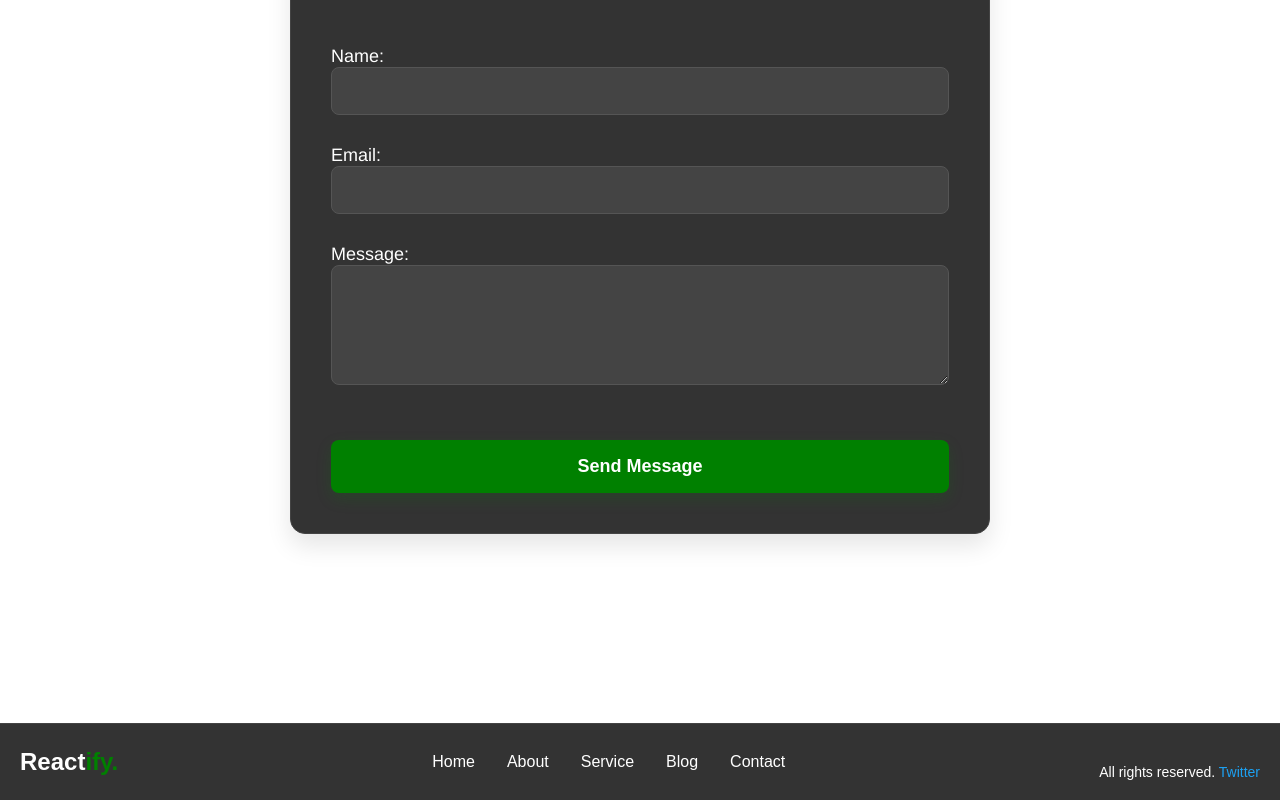
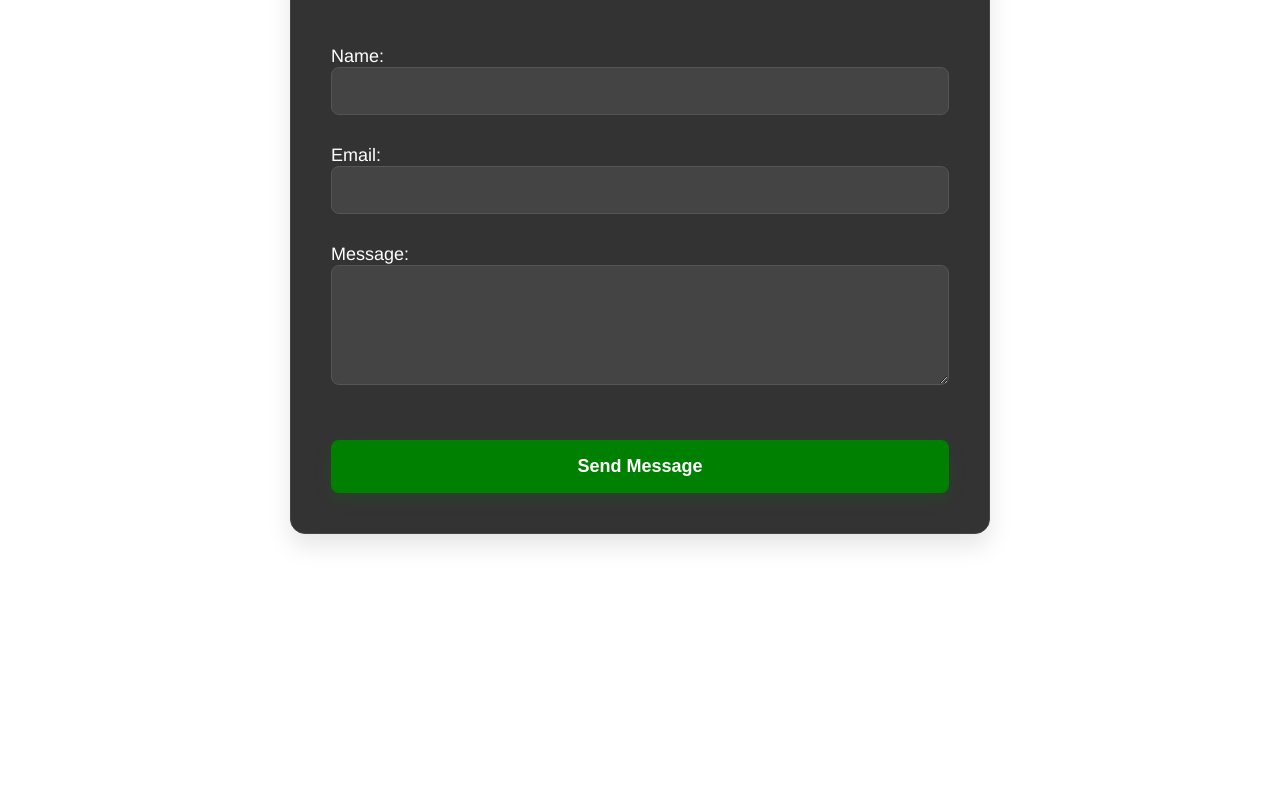
Before and after one commit to workmdirfan29/ReactJs_StartUPCode, a React (Vite) app: page /contact in a window 1280 px wide. Shown: the part 206-1006 px from the top of the page. After the commit the page ends 929 px from the top, so only its background shows below. Built offline with nearby package versions, Linux system fonts and the light colour scheme.

Commit message:
Footer removed Update Comming soon

```diff
--- a/src/App.jsx
+++ b/src/App.jsx
@@ -1,7 +1,6 @@
 import React from 'react'
 import Navbar from './components/Navbar/Navbar'
 import { Outlet } from 'react-router'
-import Footer from './components/Footer/Footer'
 
 const App = () => {
   return (
@@ -10,7 +9,6 @@ const App = () => {
       <main style={{minHeight: "100vh"}}>
           <Outlet />
       </main>
-      <Footer />
     </>
   )
 }
--- a/src/components/Footer/Footer.css
+++ /dev/null
@@ -1,51 +0,0 @@
-/* Footer.css */
-.footer {
-    display: flex;
-    justify-content: space-between;
-    align-items: center;
-    padding: 20px;
-    background-color: #333;
-    color: white;
-    font-family: Arial, sans-serif;
-    border-top: 1px solid #444;
-  }
-
-  .footer-left h1 {
-    margin: 0;
-    font-size: 24px;
-  }
-
-  .footer-right ul {
-    list-style: none;
-    padding: 0;
-  }
-
-  .footer-right li {
-    display: inline;
-    margin-right: 20px;
-  }
-
-  .footer-right a {
-    color: white;
-    text-decoration: none;
-    font-size: 16px;
-  }
-
-  .footer-right a:hover {
-    text-decoration: underline;
-  }
-
-  .footer-bottom {
-    text-align: center;
-    margin-top: 20px;
-    font-size: 14px;
-  }
-
-  .footer-bottom a {
-    color: #1da1f2;  /* Twitter blue color */
-    text-decoration: none;
-  }
-
-  .footer-bottom a:hover {
-    text-decoration: underline;
-  }
--- a/src/components/Footer/Footer.jsx
+++ /dev/null
@@ -1,23 +0,0 @@
-import React from 'react'
-import "./Footer.css"
-import AllURLs from '../utils/AllURLs'
-
-const Footer = () => {
-  return (
-    <footer className="footer">
-      <div className="footer-left">
-        <h1>React<span style={{ color: "green" }}>ify.</span></h1>
-      </div>
-
-      <div className="footer-right">
-        <AllURLs />
-      </div>
-
-      <div className="footer-bottom">
-        <p>All rights reserved. <a href="https://twitter.com/yourusername" target="_blank" rel="noopener noreferrer">Twitter</a></p>
-      </div>
-    </footer>
-  )
-}
-
-export default Footer
```
